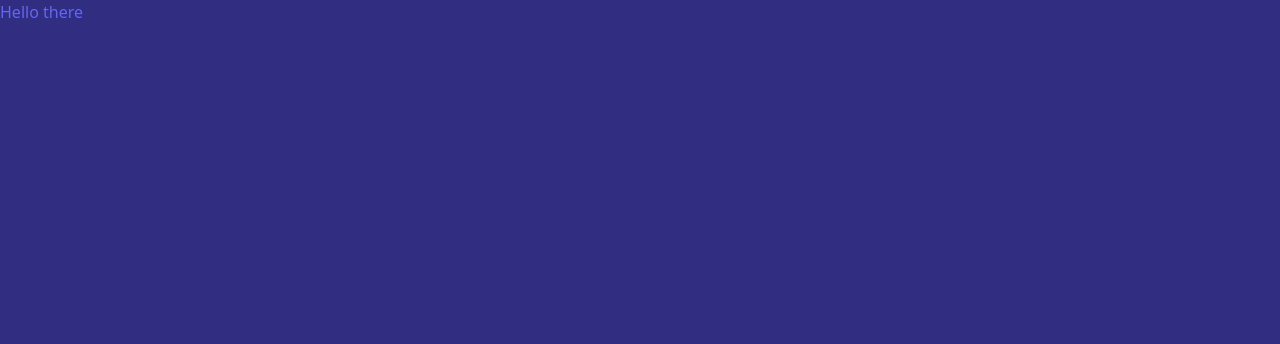
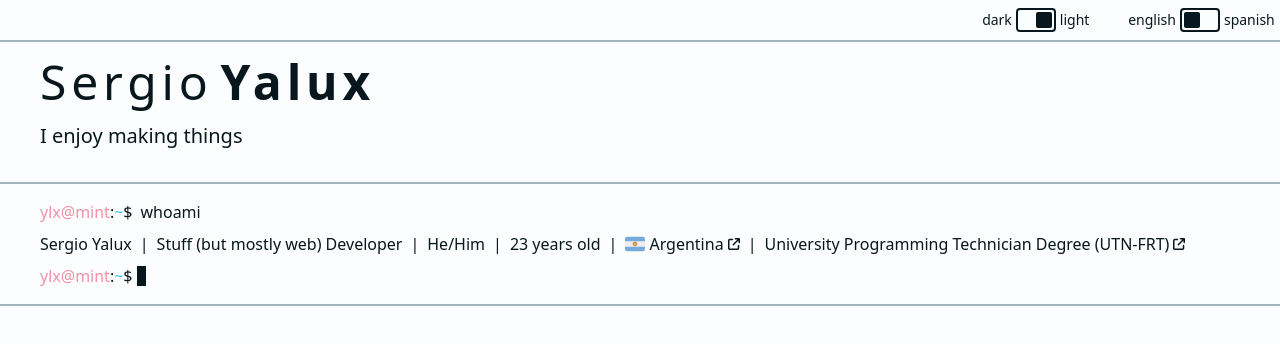
Before and after one commit to CrgioYalux/portfolio, a React (Vite) app: page / in a window 1280 px wide. Shown: the top 344 px of the page. Built offline with nearby package versions, Linux system fonts and the light colour scheme.

Commit message:
feat: create Home (/) page & header and about sections

```diff
--- a/src/App.tsx
+++ b/src/App.tsx
@@ -1,9 +1,13 @@
+import UIUXContextProvider from './providers/UIUX';
+
+import Home from './pages/Home';
+
 const App: React.FC = () => {
-  return (
-    <div className='min-h-screen bg-indigo-900 dark:bg-indigo-100 text-indigo-500'>
-      Hello there
-    </div>
-  );
+    return (
+        <UIUXContextProvider>
+            <Home />
+        </UIUXContextProvider>
+   );
 };
 
 export default App;
--- a/src/main.tsx
+++ b/src/main.tsx
@@ -4,7 +4,7 @@ import App from './App.tsx';
 import './index.css';
 
 ReactDOM.createRoot(document.getElementById('root')!).render(
-  <React.StrictMode>
-    <App />
-  </React.StrictMode>,
+    <React.StrictMode>
+        <App />
+    </React.StrictMode>,
 );
--- /dev/null
+++ b/src/pages/Home/index.tsx
@@ -0,0 +1,108 @@
+import { useUIUX } from "../../providers/UIUX";
+import SwitchButton from "../../components/SwitchButton";
+import ArgentinaFlagIcon from "../../components/Icons/ArgentinaFlag";
+import LinkIcon from "../../components/Icons/Link";
+
+const Divider: React.FC = () => {
+    return (
+	<div className='bg-primary-300 dark:bg-primary-700 w-full h-0.5 opacity-50'></div>
+    );
+};
+
+const Home: React.FC = () => {
+    const [value, action] = useUIUX();
+
+    return (
+		<div className='min-h-screen flex flex-col bg-background-light dark:bg-background-dark text-text-light dark:text-text-dark'>
+			<div className='w-full flex flex-col items-center justify-center text-sm py-2'>
+				<div className='flex flex-col gap-1 items-center justify-center md:flex-row md:ml-auto'>
+					<SwitchButton
+					onClick={action.theme.switch}
+					leftText={<span className='w-[7ch] text-right'>dark</span>}
+					rightText={<span className='w-[7ch] text-left'>light</span>}
+					checked={value.theme.current === 'light'}
+					className='gap-1'
+					/>
+					<SwitchButton
+					onClick={action.language.switch}
+					leftText={<span className='w-[7ch] text-right'>english</span>}
+					rightText={<span className='w-[7ch] text-left'>spanish</span>}
+					checked={value.language.current === 'spanish'}
+					className='gap-1'
+					/>
+				</div>
+			</div>
+			<Divider />
+			<div className='w-full flex flex-col gap-4 items-center justify-center py-4 px-2 md:items-start md:px-10'>
+				<div className='flex flex-col gap-4 items-center md:items-start'>
+					<h1 className='text-current text-4xl md:text-5xl tracking-widest flex flex-row gap-2'>
+					<span>Sergio</span>
+					<span className='font-bold'>Yalux</span>
+					</h1>
+					<h3 className='text-xl'>I enjoy making things</h3>
+					{/*
+					<div className='flex flex-col items-center gap-2 md:flex-row'>
+					<h3 className='text-background-light text-3xl font-mono font-bold bg-primary rounded px-2 py-0.5'>developer</h3>
+					<span>I enjoy making things</span>
+					</div>
+					*/}
+				</div>
+				<div className='w-full md:w-max flex flex-row justify-between md:gap-2 font-semibold'>
+					{/*
+					<span>23 years old</span>
+					<span>Argentina</span>
+					*/}
+					{/* TODO: Add links here */}
+				</div>
+			</div>
+			<Divider />
+			<div className='w-full flex flex-col gap-2 items-start justify-center py-4 px-4 md:px-10 font-medium'>
+				<div className='flex flex-row gap-1'>
+					<span>
+					<span className='text-accent-900 dark:text-accent'>ylx@mint</span>
+					<span className='text-current'>:</span>
+					<span className='text-secondary-900 dark:text-secondary'>~</span>
+					<span className='text-current'>$</span>
+					<span className='text-current pl-2 font-normal'>whoami</span>
+					</span>
+				</div>
+				<div className='flex flex-col flex-wrap gap-1 md:gap-2 whitespace-nowrap md:flex-row font-normal'>
+					<span>Sergio Yalux</span>
+					<span className='hidden md:inline'>|</span>
+					<span>Stuff (but mostly web) Developer</span>
+					<span className='hidden md:inline'>|</span>
+					<span>He/Him</span>
+					<span className='hidden md:inline'>|</span>
+					<span>23 years old</span>
+					<span className='hidden md:inline'>|</span>
+					<span className='flex flex-row gap-1 items-center'>
+					<a href="https://www.youtube.com/watch?v=lyGG4n-2Ea4" className='flex flex-row gap-1 items-center md:hover:underline'>
+						<ArgentinaFlagIcon className='w-5 h-5' />
+						<span className='flex-1'>Argentina</span>
+						<LinkIcon className='w-3 h-3 fill-current' />
+					</a>
+					</span>
+					<span className='hidden md:inline'>|</span>
+					<span className='whitespace-normal break-word'>
+					<a href="https://utn.edu.ar/es/estudiar-utn?tipo_busqueda=carreras&id_tipos_carreras=3&id_seleccion=63" className='flex flex-row gap-1 items-center'>
+						<span className='flex-1 md:hover:underline'>University Programming Technician Degree (UTN-FRT)</span>
+						<LinkIcon className='w-3 h-3 fill-current' />
+					</a>
+					</span>
+				</div>
+				<div className='flex flex-row gap-1 items-center'>
+					<span>
+					<span className='text-accent-900 dark:text-accent'>ylx@mint</span>
+					<span className='text-current'>:</span>
+					<span className='text-secondary-900 dark:text-secondary'>~</span>
+					<span className='text-current'>$</span>
+					</span>
+					<span className='w-[1ch] h-5 bg-current animate-pulse-switch'></span>
+				</div>
+			</div>
+			<Divider />
+		</div>
+    );
+};
+
+export default Home;
```
